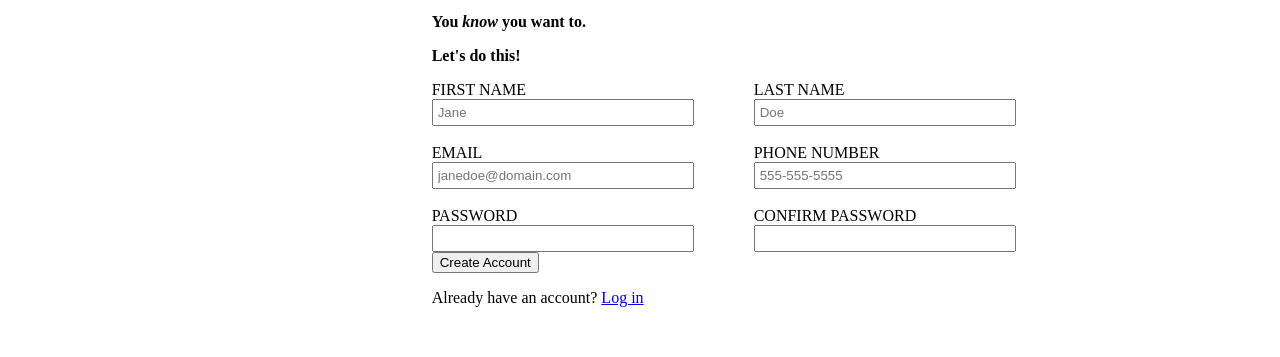
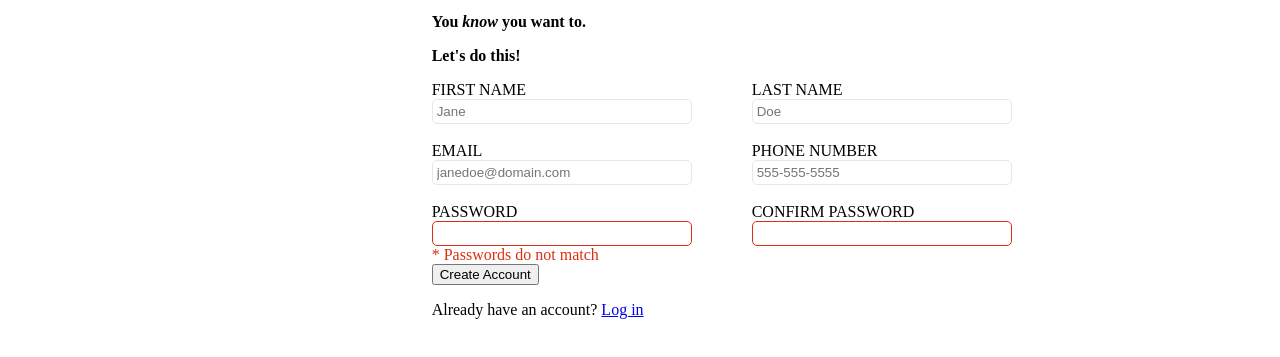
Before and after one commit to ajwjung/sign-up-form, a plain HTML site: page index.html in a window 1280 px wide. Shown: the part 55-412 px from the top of the page. Drawn offline with Linux system fonts and the light colour scheme.

Commit message:
style: Change border colors and add error message

```diff
--- a/styles/style.css
+++ b/styles/style.css
@@ -26,6 +26,18 @@ input {
 input {
     width: 250px;
     padding: 4px;
+    border: 1px solid #E5E7EB;
+    border-radius: 5px;
+}
+
+input + span::after {
+    content: "* Passwords do not match";
+    top: -20px;
+    color: rgb(218, 48, 18)
+}
+
+.error {
+    border: 1px solid rgb(218, 48, 18);
 }
 
 .info {
```
